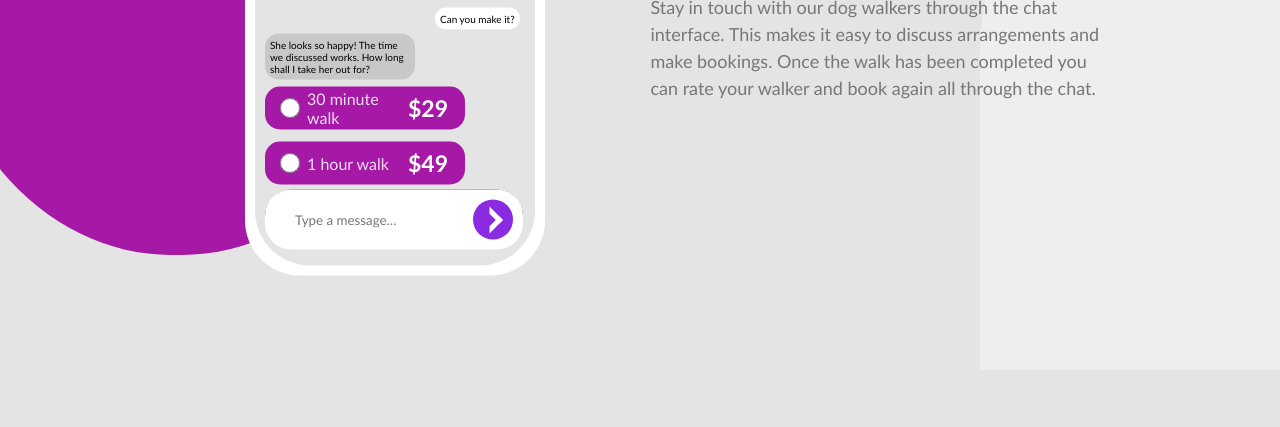
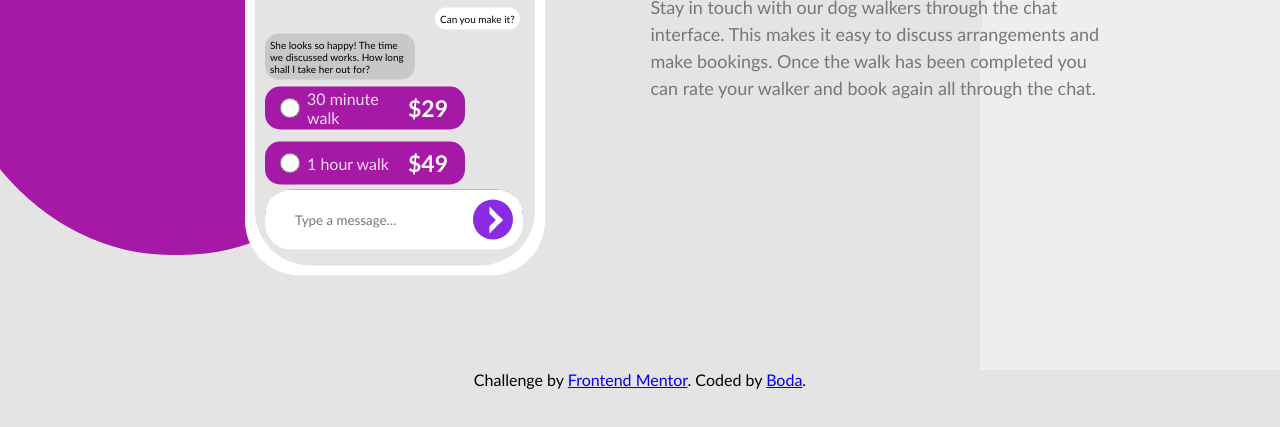
Before and after one commit to AbdulrahmanIbrahim1/chat-app-css-illustration-master, a plain HTML site: page index.html in a window 1280 px wide. Shown: the part 345-772 px from the top of the page. Drawn offline with Linux system fonts and the light colour scheme.

Commit message:
index.html

```diff
--- a/index.html
+++ b/index.html
@@ -76,6 +76,10 @@
             </div>
         </div>
     </div>
+        <div class="attribution"  style="text-align: center;">
+        Challenge by <a href="https://www.frontendmentor.io?ref=challenge" target="_blank">Frontend Mentor</a>.
+        Coded by <a href="https://www.facebook.com/Body2024" target="_blank">Boda</a>.
+    </div>
 </body>
 
 </html>
```
